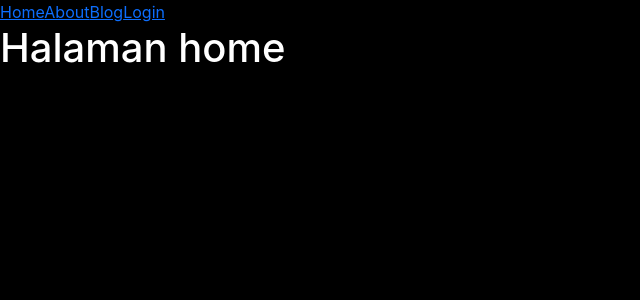
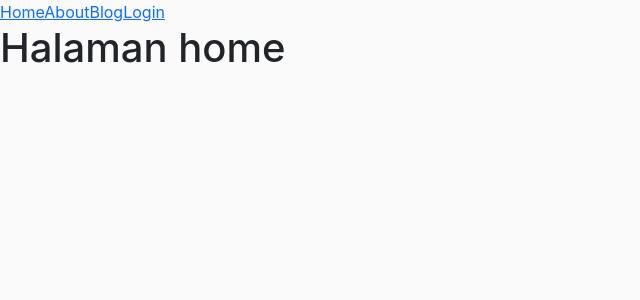
Before and after one commit to dikyriz/my-app, a React (Create React App) app: page / in a window 1280 px wide. Shown: the top 300 px of the page, without its empty margins (0-640 px from the left). Built offline with nearby package versions, Linux system fonts and the light colour scheme.

Commit message:
add style

```diff
--- a/src/index.css
+++ b/src/index.css
@@ -5,8 +5,7 @@ body {
     sans-serif;
   -webkit-font-smoothing: antialiased;
   -moz-osx-font-smoothing: grayscale;
-  background-color: black;
-  color: white;
+  background-color: #FAFAFA;
 }
 
 code {
```
